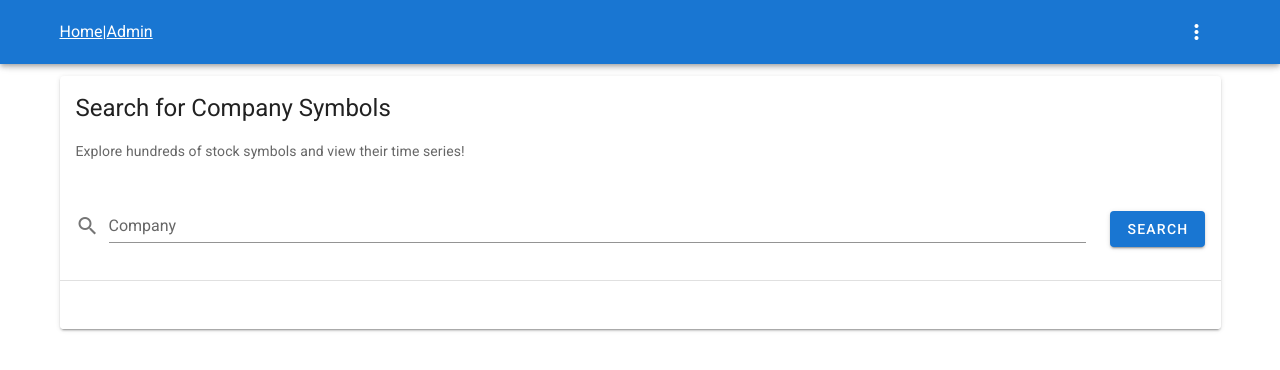
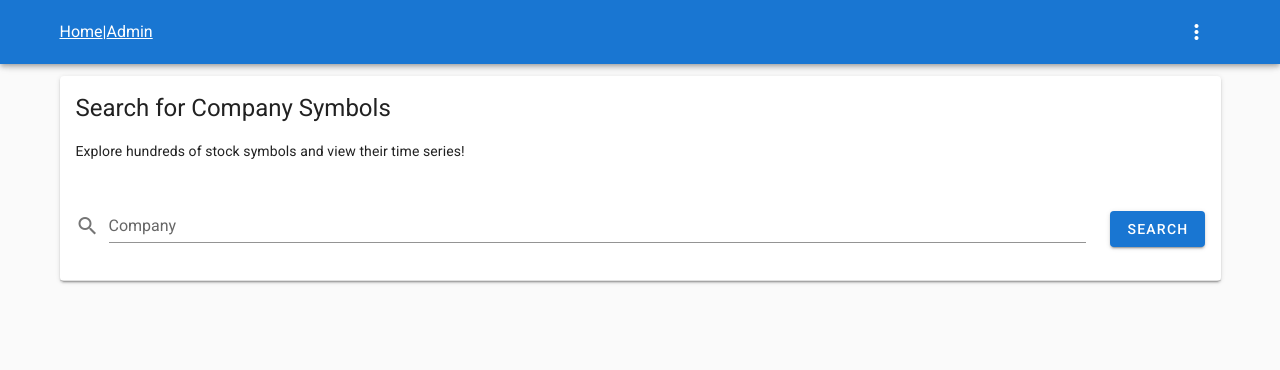
Before and after one commit to ozanulutas/stock-patrol, a Vue app: page / in a window 1280 px wide. Shown: the top 370 px of the page. Built offline with nearby package versions, Linux system fonts and the light colour scheme.

Commit message:
style: hide search title on symbol page

```diff
--- a/src/App.vue
+++ b/src/App.vue
@@ -1,7 +1,7 @@
 <template>
   <v-app>
     <TheHeader />
-    <v-main>
+    <v-main class="grey lighten-5">
       <router-view />
       <BaseSnackbar/>
     </v-main>
--- a/src/components/SymbolSearch.vue
+++ b/src/components/SymbolSearch.vue
@@ -1,15 +1,15 @@
 <template>
-  <v-card
-  >
-    <!-- dark
-    color="gray lighten-2" -->
-
-    <v-card-title class="text-h5"> <!--  red lighten-3 -->
-      Search for Company Symbols
-    </v-card-title>
-    <v-card-text>
-      Explore hundreds of stock symbols and view their time series!
-    </v-card-text>
+  <v-card>
+    <v-expand-transition>
+      <div v-show="isHomePage">
+        <v-card-title class="text-h5">
+          Search for Company Symbols
+        </v-card-title>
+        <v-card-text>
+          Explore hundreds of stock symbols and view their time series!
+        </v-card-text>
+      </div>
+    </v-expand-transition>
     <v-card-text>
       <!-- search form -->
       <v-form
@@ -48,20 +48,19 @@
     <v-divider></v-divider>
     <!-- results expansion -->
     <v-expansion-panels
+      v-if="symbols.length > 0"
       v-model="panels"
       flat
       multiple
     >
 
-      <v-expansion-panel
-        :disabled="symbols.length === 0"
-      ><!-- class="red lighten-3" -->
+      <v-expansion-panel :disabled="symbols.length === 0">
         <v-expansion-panel-header>
           {{ symbols.length > 0 ? "Search Results" : ""}}
         </v-expansion-panel-header>
-        <v-expansion-panel-content><!-- class="red lighten-2" -->
+        <v-expansion-panel-content>
           <!-- results -->
-          <v-list><!-- class="red lighten-2" -->
+          <v-list>
             <v-list-item-group>
               <v-list-item
                 v-for="(symbol, i) in symbols"
@@ -106,6 +105,9 @@ export default {
   },
   computed: {
     ...mapState(["symbols"]),
+    isHomePage() {
+      return this.$route.fullPath === "/";
+    },
   },
   mounted() {
     const company = this.$route.query.company;
@@ -115,7 +117,6 @@ export default {
       this.form.company = company;
       this.searchSymbol();
     }
-
   },
   methods: {
     ...mapActions(["findSymbol"]),
@@ -151,7 +152,7 @@ export default {
 
     // redirect to chart page and set symbol to localstorage when symbol is selected from list
     selectSymbol(symbol) {
-      localStorage.setItem("sp_symbol", JSON.stringify(symbol))
+      localStorage.setItem("sp_symbol", JSON.stringify(symbol));
 
       this.$router.push({
         name: "SymbolPage",
```
